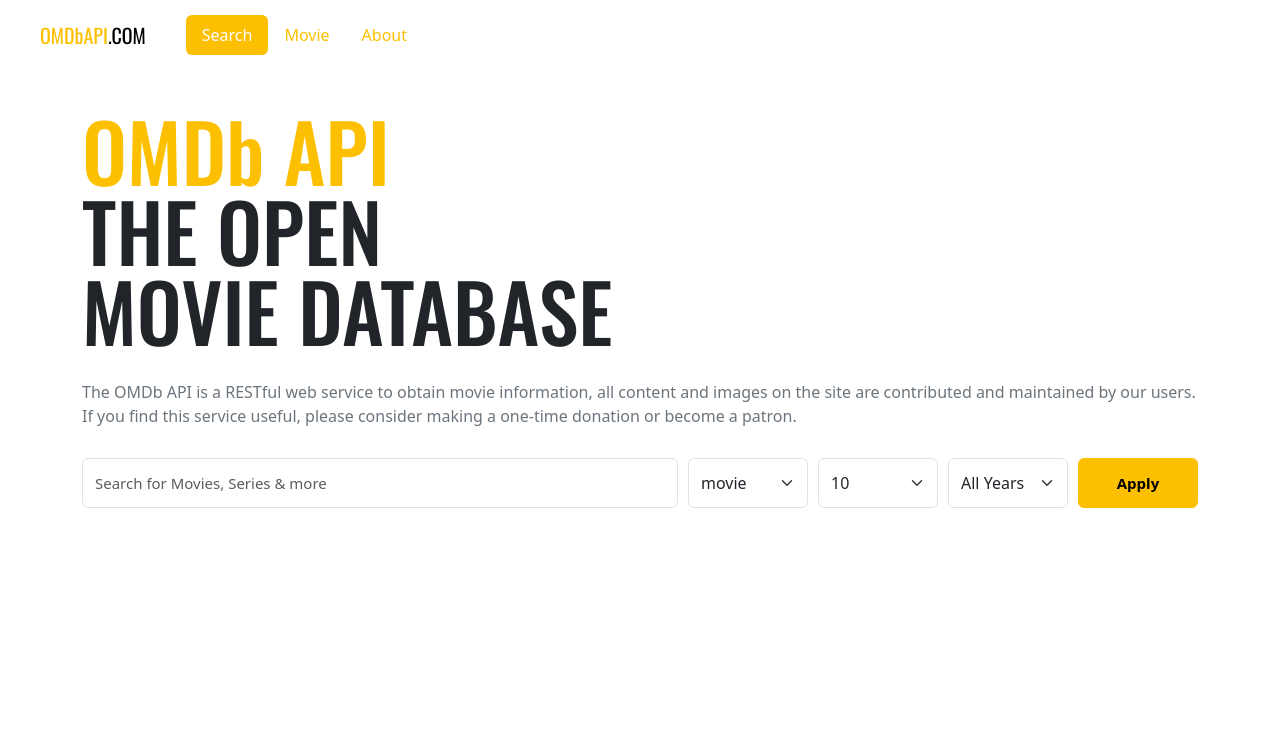
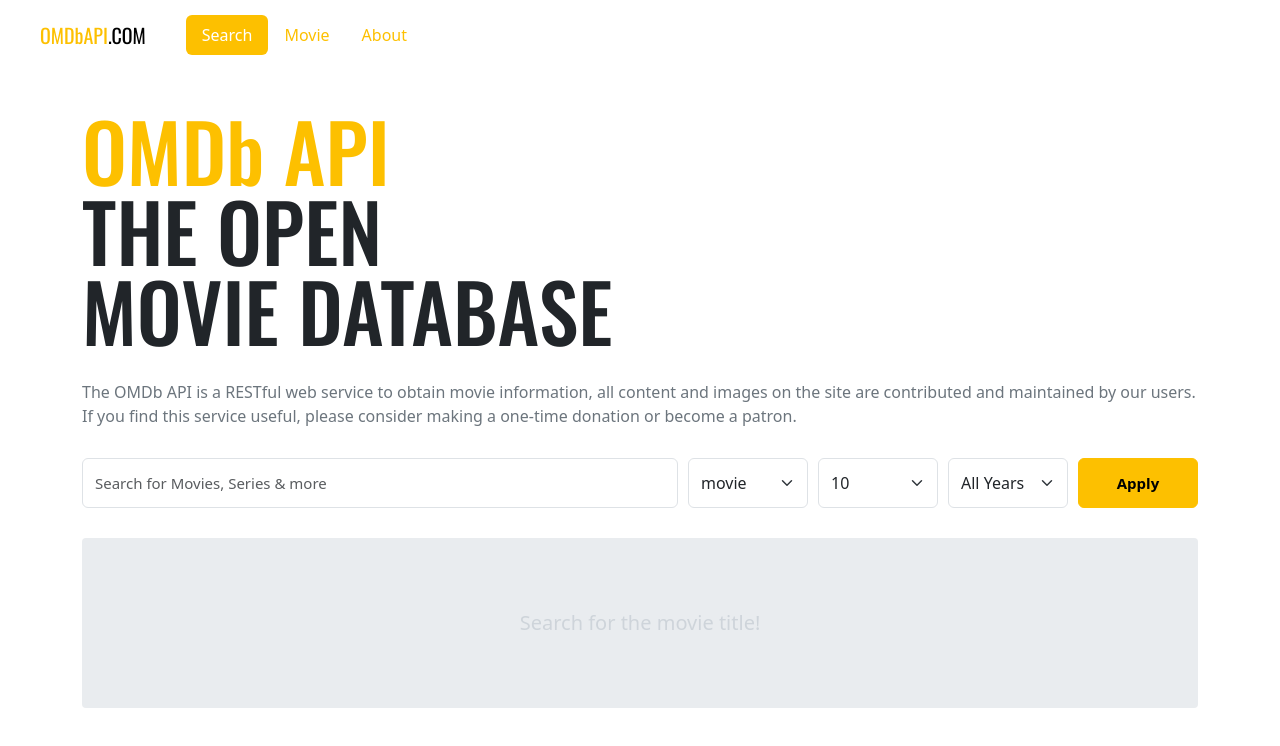
Before and after one commit to PilgeunLee/vue3-movie-app, a Vue app: page /#/ in a window 1280 px wide. Shown: the top 746 px of the page. Built offline with nearby package versions, Linux system fonts and the light colour scheme.

Commit message:
'errprint'

```diff
--- a/src/components/MovieList.vue
+++ b/src/components/MovieList.vue
@@ -1,10 +1,10 @@
 <template>
     <div class="container">
-        <div class="inner">
-            <div class="message">
-                {{ message }}
+        <div :class="{'no-result': !movies.length }" class="inner">
+            <div v-if="message" class="message">
+              {{ message }}
             </div>
-            <div class="movies">
+            <div v-else class="movies">
                 <MovieItem
               v-for="movie in movies"
               :key="movie.imdbID"
@@ -40,7 +40,23 @@
 </script>
 
 <style lang="scss" scoped>
+@import "~/scss/main";
 .container{
+    margin-top: 30px;
+    .inner {
+        background-color: $gray-200;
+        padding: 10px 0;
+        border-radius: 4px;
+        text-align:center;
+        &.no-result{
+            padding: 70px 0;
+        }
+    }
+    .message{
+        color : $gray-400;
+        font-size: 20px;
+
+    }
     .movies{
         display : flex;
         flex-wrap: wrap;
--- a/src/scss/main.scss
+++ b/src/scss/main.scss
@@ -1,5 +1,13 @@
 // Default variable overrides
 $primary: #fdc000;
+$container-max-widths:(
+    sm: 540px,
+    md: 704px,
+    lg: 924px,
+    xl: 1140px,
+    xxl: 1364px
+);
+
 
 // Required
 @import "../../node_modules/bootstrap/scss/functions";
--- a/src/store/movie.js
+++ b/src/store/movie.js
@@ -7,7 +7,7 @@
     //data
      state: () =>({
         movies:[],
-        message:'',
+        message:'Search for the movie title!',
         loading: false
      }),
      //computed!
@@ -35,6 +35,9 @@
      //비동기
      actions:{
         async searchMovies({state, commit}, payload) {
+         commit('updateState',{
+            message:''
+         })
          try{
         const OMDB_API_KEY = '7035c60c'
         const res = await _fetchMovie({
```
